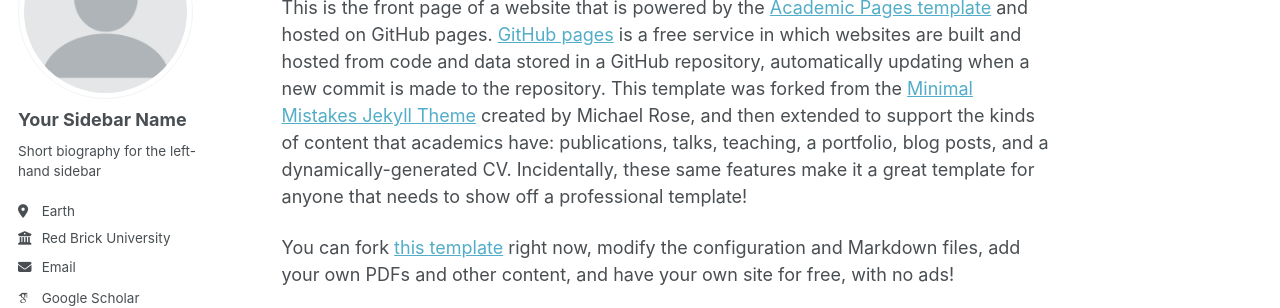
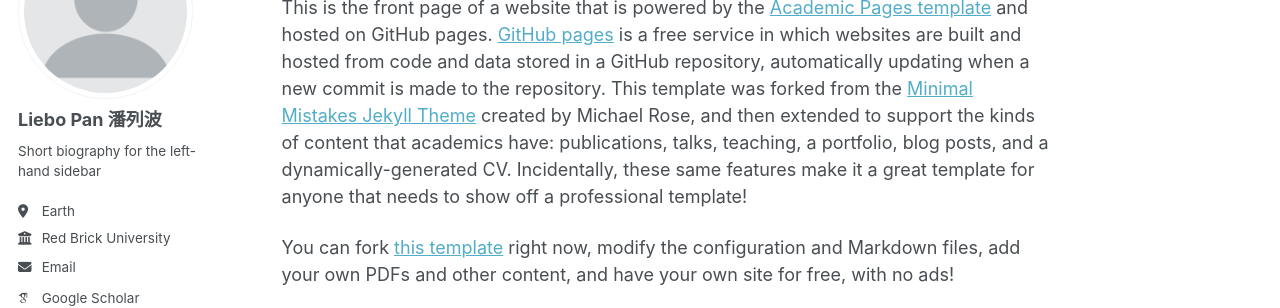
Before and after one commit to LieboPan/LieboPan.github.io, a Jekyll site: the page built from _pages/about.md, in a window 1280 px wide. Shown: the part 177-485 px from the top of the page. Built offline with Jekyll 4.4.1, drawn with Linux system fonts in a browser that asks for light colours; some web fonts are replaced; a script bundle is joined from its source files by our own code; library files that are not in the unit come from our copies.

Commit message:
Update _config.yml
change name

```diff
--- a/_config.yml
+++ b/_config.yml
@@ -24,7 +24,7 @@ repository               : "academicpages/academicpages.github.io"
 author:
   # Biographic information
   avatar           : "profile.png"
-  name             : "Your Sidebar Name"
+  name             : "Liebo Pan 潘列波"
   pronouns         : # example: "she/her"
   bio              : "Short biography for the left-hand sidebar"
   location         : "Earth"
```
